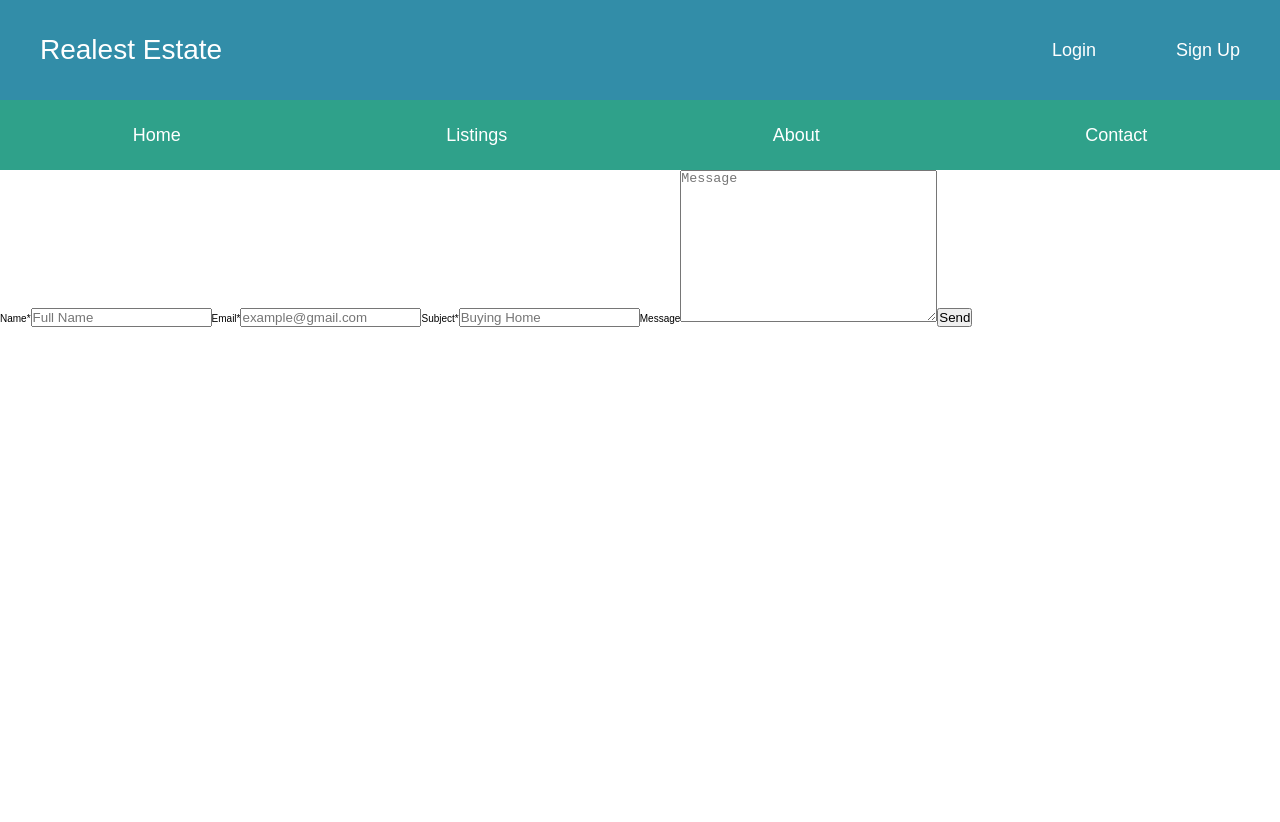
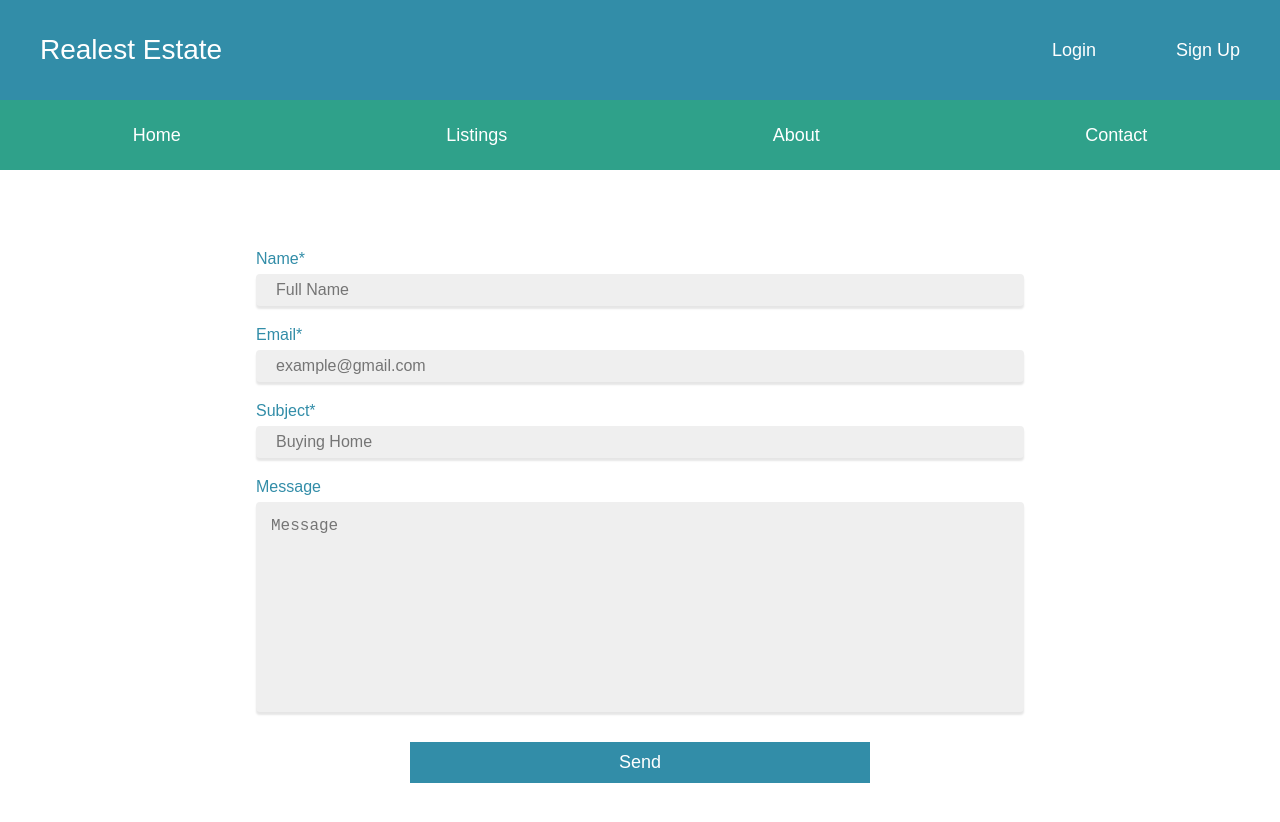
Before and after one commit to ArtusU/real_estate, a React (Create React App) app: page /contact in a window 1280 px wide. Shown: the top 822 px of the page. Before the commit the page ends 800 px from the top, so only its background shows below. Built offline with nearby package versions, Linux system fonts and the light colour scheme.

Commit message:
contact.scss

```diff
--- a/src/sass/pages/_contact.scss
+++ b/src/sass/pages/_contact.scss
@@ -0,0 +1,72 @@
+.contact {
+    margin-bottom: 6rem;
+
+    &__form {
+        display: flex;
+        flex-direction: column;
+        margin-top: 8rem;
+        margin-left: 20%;
+        margin-right: 20%;
+
+        @include respond(tab-port) {
+            margin-bottom: 6rem;
+            margin-top: 4rem;
+        }
+
+        &__label {
+            font-size: 1.6rem;
+            margin-bottom: 0.6rem;
+            color: $color-primary;
+        }
+
+        &__input {
+            margin-bottom: 2rem;
+            height: 3.2rem;
+            padding: 1.5rem 2rem;
+            font-size: 1.6rem;
+            outline-color: $color-primary;
+            caret-color: $color-primary;
+            color: $color-grey-dark;
+            border: none;
+            background-color: $color-grey-light;
+            border-radius: 0.4rem;
+            box-shadow: 0 0.3rem 0.2rem rgba(0,0,0,0.1);
+        }
+
+        &__textarea {
+            margin-bottom: 2rem;
+            padding: 1.5rem;
+            font-size: 1.6rem;
+            outline-color: $color-primary;
+            caret-color: $color-primary;
+            border: none;
+            background-color: $color-grey-light;
+            border-radius: 0.4rem;
+            box-shadow: 0 0.3rem 0.2rem rgba(0,0,0,0.1);
+            resize: none;
+        }
+
+        &__button {
+            font-size: 1.8rem;
+            padding: 1rem 2rem;
+            width: 60%;
+            margin-left: 20%;
+            background-color: $color-primary;
+            color: $color-white;
+            border: none;
+            cursor: pointer;
+            margin-top: 1rem;
+            outline: none;
+
+            &:hover {
+                background-color: $color-tertiary;
+            }
+        }
+
+        &__loader {
+            display: flex;
+            justify-content: center;
+            align-items: center;
+        }
+    }
+}
```
